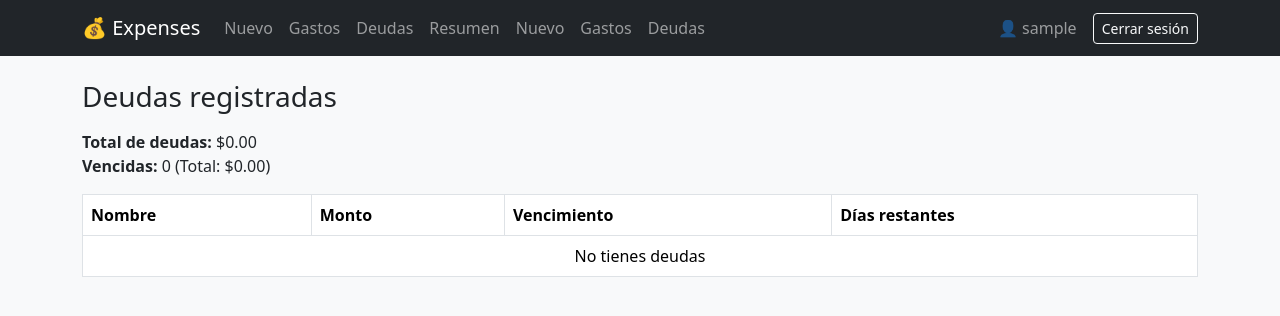
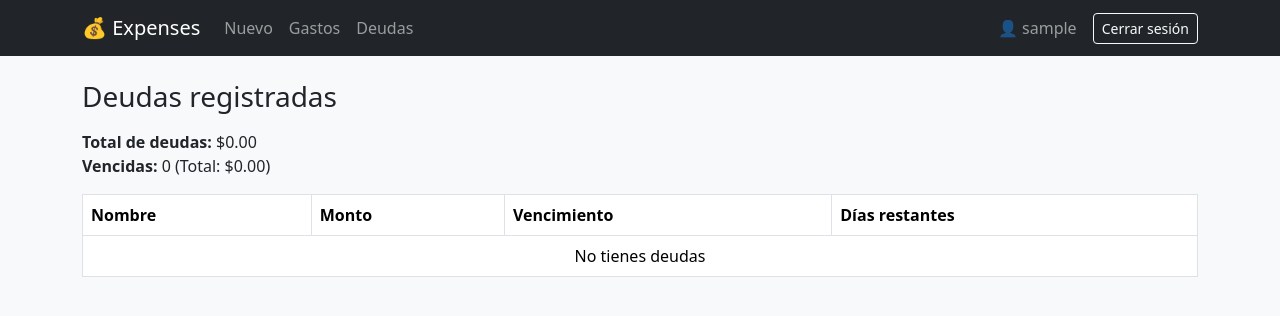
Before and after one commit to EzequielAndreus/Personal-Finance-Manager, a Flask app: page /debts in a window 1280 px wide. Shown: the top 316 px of the page. Run offline with Flask 3, Linux system fonts and the light colour scheme; the visitor is signed in with stand-in values (Sample User, id 1); some libraries are stand-ins or nearby versions.

Commit message:
SCRUM-31 More code deleted
SCRUM-31 I deleted more code that was unnecessary

```diff
--- a/src/templates/base.html
+++ b/src/templates/base.html
@@ -21,10 +21,6 @@
                     <li class="nav-item"><a class="nav-link" href="{{ url_for('expenses.new_expense') }}">Nuevo</a></li>
                     <li class="nav-item"><a class="nav-link" href="{{ url_for('expenses.expenses_list') }}">Gastos</a></li>
                     <li class="nav-item"><a class="nav-link" href="{{ url_for('expenses.debts_list') }}">Deudas</a></li>
-                    <li class="nav-item"><a class="nav-link" href="{{ url_for('expenses.summary') }}">Resumen</a></li>
-                    <li class="nav-item"><a class="nav-link" href="{{ url_for('new_expense') }}">Nuevo</a></li>
-                    <li class="nav-item"><a class="nav-link" href="{{ url_for('expenses_list') }}">Gastos</a></li>
-                    <li class="nav-item"><a class="nav-link" href="{{ url_for('debts_list') }}">Deudas</a></li>
                 </ul>
                 <span class="navbar-text me-3">👤 {{ session['username'] }}</span>
                 <a href="{{ url_for('auth.logout') }}" class="btn btn-outline-light btn-sm">Cerrar sesión</a>
```
